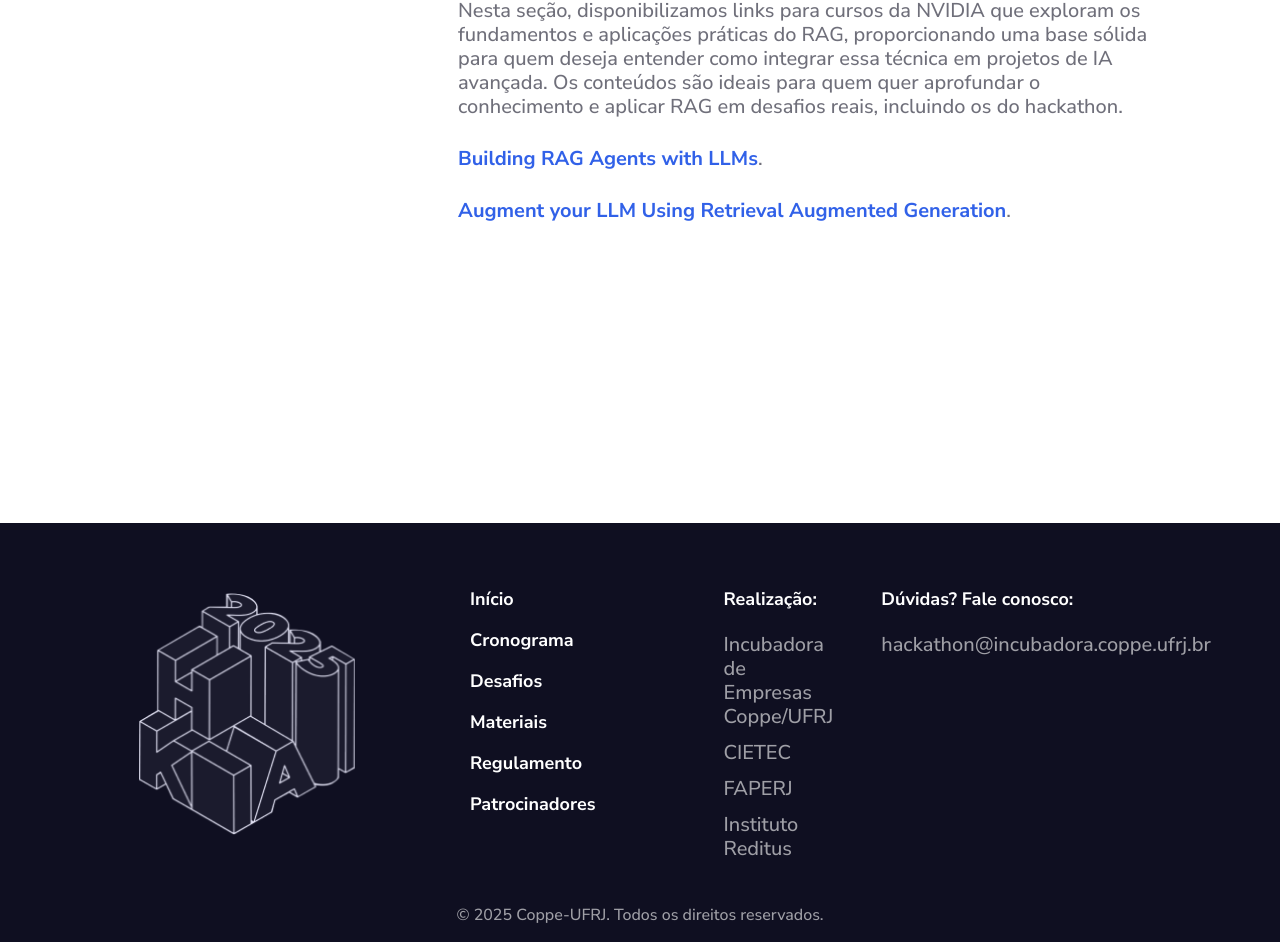
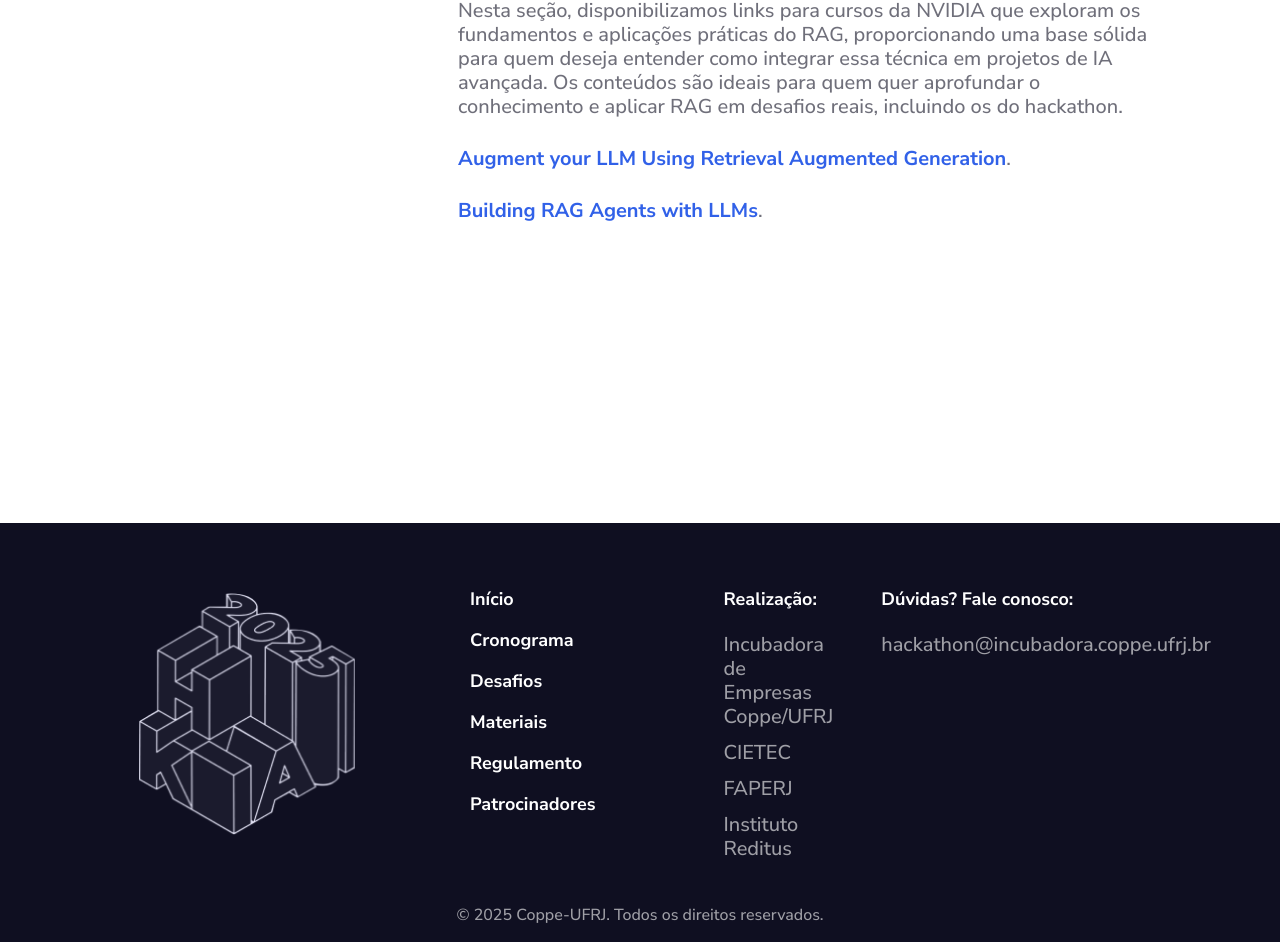
Before and after one commit to inc-coppe/hackaton-ia-2025-site, a React (Vite) app in the folder front/: page /materiais in a window 1280 px wide. Shown: the part 3313-4255 px from the top of the page. Built offline with nearby package versions, Linux system fonts and the light colour scheme; a web font is replaced by a local one.

Commit message:
Feat: Alteração ordem materiais
Alterei a ordem para o mais simples ficar primeiro e em seguida o mais complexo.

```diff
--- a/front/src/pages/Materiais/index.tsx
+++ b/front/src/pages/Materiais/index.tsx
@@ -97,18 +97,18 @@ const materialChapters = [
         "Nesta seção, disponibilizamos links para cursos da NVIDIA que exploram os fundamentos e aplicações práticas do RAG, proporcionando uma base sólida para quem deseja entender como integrar essa técnica em projetos de IA avançada. Os conteúdos são ideais para quem quer aprofundar o conhecimento e aplicar RAG em desafios reais, incluindo os do hackathon.",
 
         <>
+            <a href="https://learn.nvidia.com/courses/course-detail?course_id=course-v1:DLI+S-FX-16+V1" target="_blank" rel="noopener noreferrer" style={{color: "#3161E8", textDecoration: "none", fontWeight: "bold" }}>
+               Augment your LLM Using Retrieval Augmented Generation
+            </a>.
+
+        </>,
+
+        <>
             <a href="https://learn.nvidia.com/courses/course-detail?course_id=course-v1:DLI+S-FX-15+V1" target="_blank" rel="noopener noreferrer" style={{color: "#3161E8", textDecoration: "none", fontWeight: "bold" }}>
                Building RAG Agents with LLMs
             </a>.
 
         </>,
-
-        <>
-            <a href="https://learn.nvidia.com/courses/course-detail?course_id=course-v1:DLI+S-FX-16+V1" target="_blank" rel="noopener noreferrer" style={{color: "#3161E8", textDecoration: "none", fontWeight: "bold" }}>
-               Augment your LLM Using Retrieval Augmented Generation
-            </a>.
-
-        </>
         ]
       },
     ],
```
